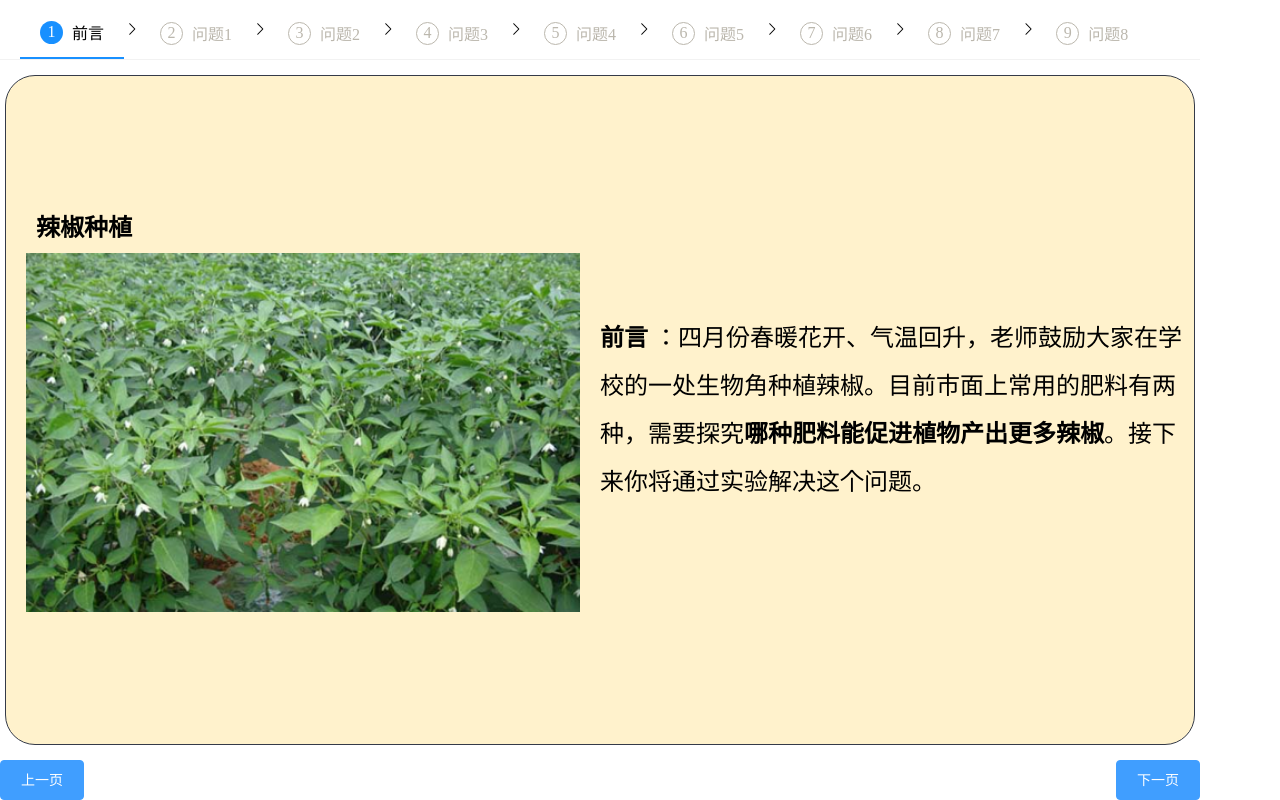
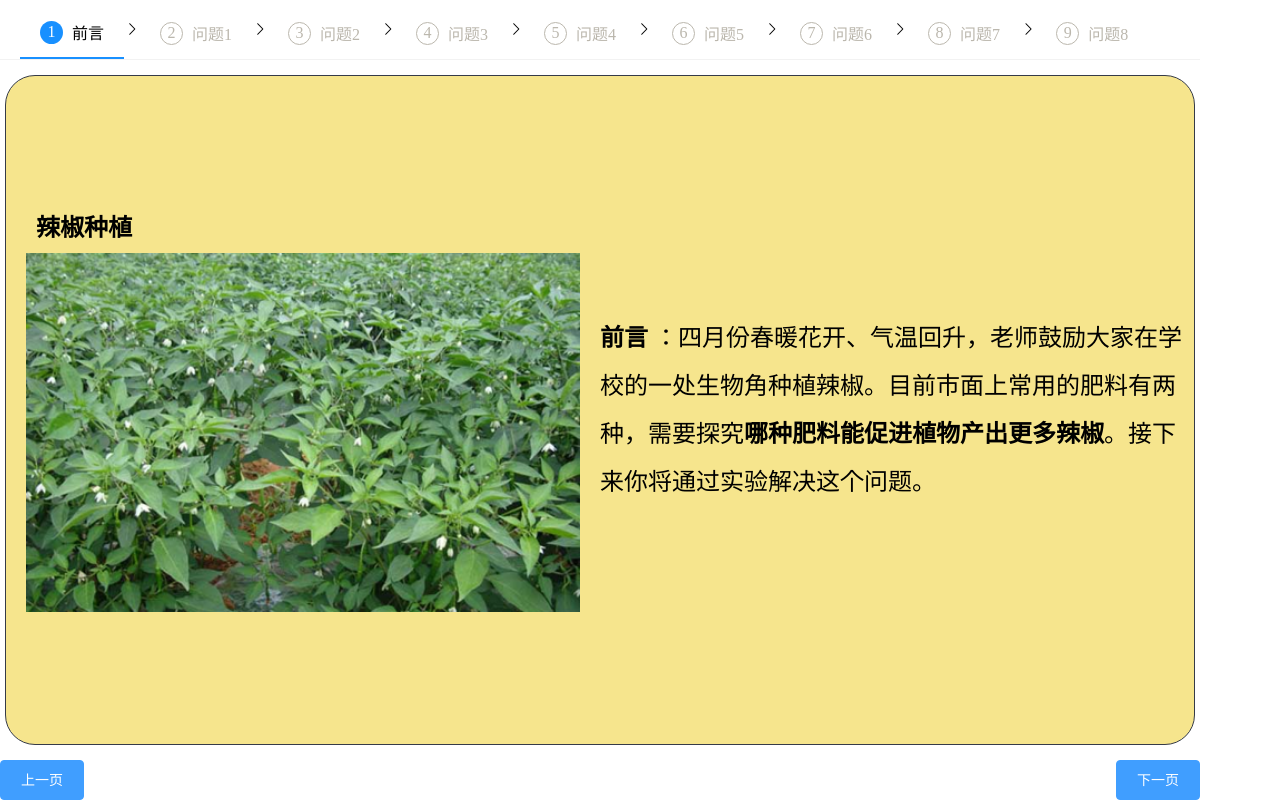
Before and after one commit to For-the-camera/pepper-planting, a Vue app: page / in a window 1280 px wide. Built offline with nearby package versions, Linux system fonts and the light colour scheme.

Commit message:
修改样式

```diff
--- a/src/assets/color.css
+++ b/src/assets/color.css
@@ -1,12 +1,12 @@
 .bg-single {
-  background-color: #fff2cc;
+  background-color: #f6e58d;
   border: 0.1rem solid #353b48;
 }
 .bg-left {
-  background-color: #e2f0d9;
+  background-color: #55e6c1;
   border: 0.1rem solid #353b48;
 }
 .bg-right {
-  background-color: #fff2cc;
+  background-color: #f6e58d;
   border: 0.1rem solid #353b48;
 }
```
